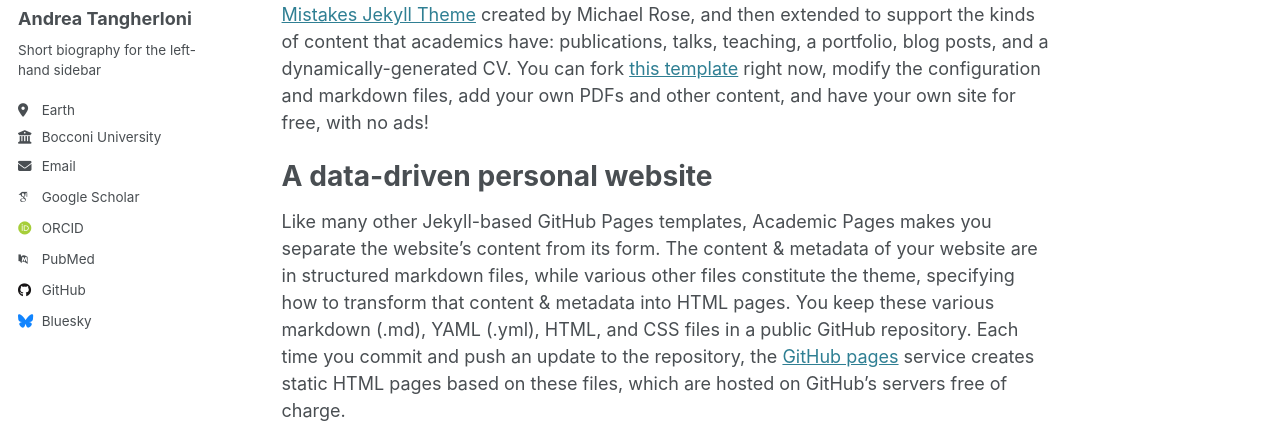
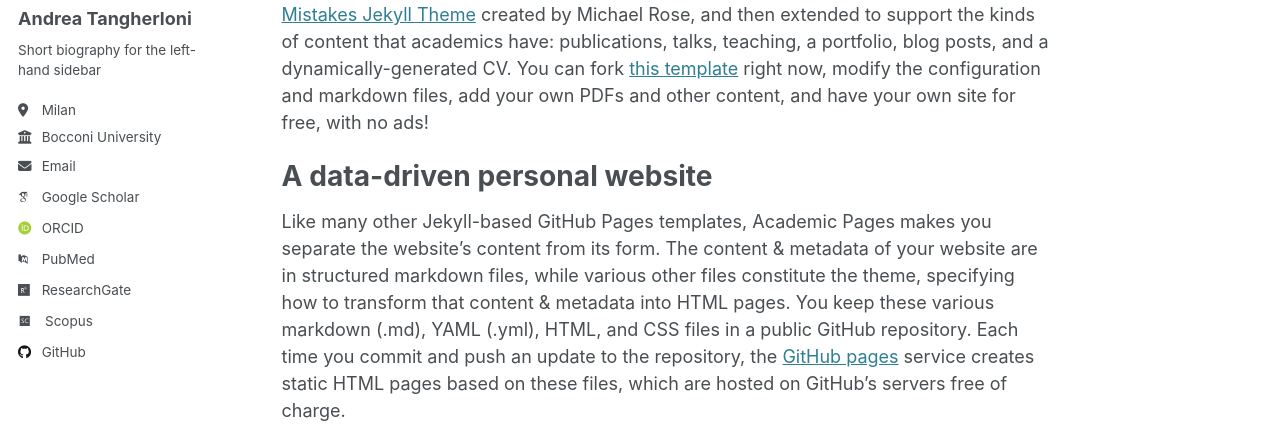
Before and after one commit to andreatangherloni/andreatangherloni.github.io, a Jekyll site: the page built from _pages/about.md, in a window 1280 px wide. Shown: the part 276-724 px from the top of the page. Built offline with Jekyll 4.4.1, drawn with Linux system fonts in a browser that asks for light colours; some web fonts are replaced.

Commit message:
Update _config.yml

```diff
--- a/_config.yml
+++ b/_config.yml
@@ -26,54 +26,54 @@ author:
   name             : "Andrea Tangherloni"
   pronouns         : # example: "she/her"
   bio              : "Short biography for the left-hand sidebar"
-  location         : "Earth"
+  location         : "Milan"
   employer         : "Bocconi University"
-  uri              : # URL
+  URI              :  "https://www.unibocconi.it/en"
   email            : "andrea.tangherlonin@unibocconi.it"
 
   # Academic websites
-  arxiv            : # URL - Update with the correct link to your profile
-  googlescholar    : "https://scholar.google.com/citations?user=PS_CX0AAAAAJ"
-  impactstory      : # URL
-  orcid            : "http://orcid.org/yourorcidurl"
-  semantic         : # URL
-  pubmed           : "https://www.ncbi.nlm.nih.gov/pubmed/?term=john+snow"
-  researchgate     : # URL
-  scopus           : # URL
+  # arxiv            : # URL - Update with the correct link to your profile
+  googlescholar    : "https://scholar.google.com/citations?user=YZk27IkAAAAJ&hl=en"
+  # impactstory      : # URL
+  orcid            : "https://orcid.org/0000-0002-5856-4453"
+  # semantic         : # URL
+  pubmed           : "https://pubmed.ncbi.nlm.nih.gov/?term=andrea+tangherloni"
+  researchgate     : "https://www.researchgate.net/profile/Andrea-Tangherloni"
+  scopus           : "https://www.scopus.com/authid/detail.uri?authorId=57189851043"
 
   # Repositories and software development
-  bitbucket        : # Username - Update with your username on the site
-  codepen          : # Username
-  dribbble         : # Username
+  # bitbucket        : # Username - Update with your username on the site
+  # codepen          : # Username
+  # dribbble         : # Username
   github           : "academicpages"
-  kaggle           : # Username
-  stackoverflow    : # User number or user number and name (i.e., use "1" or "1/jeff-atwood")
+  # kaggle           : # Username
+  # stackoverflow    : # User number or user number and name (i.e., use "1" or "1/jeff-atwood")
 
   # Social media
-  bluesky          : "bsky.app" # Replace this with you Bluesky username
-  facebook         : # Username
-  flickr           : # Username
-  foursquare       : # Username
-  goodreads        : # Username
-  google_plus      : # Username
-  keybase          : # Username
-  instagram        : # Username
-  lastfm           : # Username
-  linkedin         : # Username
-  mastodon         : # URL
-  medium           : # URL
-  pinterest        : # Username
-  soundcloud       : # Username
-  steam            : # Username
-  telegram         : # URL
-  tumblr           : # Username
-  twitter          : # Username for X / Twitter
-  vine             : # Username
-  weibo            : # Username
-  wikipedia        : # Username
-  xing             : # Username
-  youtube          : # Username
-  zhihu            : # Username
+  # bluesky          : "bsky.app" # Replace this with you Bluesky username
+  # facebook         : # Username
+  # flickr           : # Username
+  # foursquare       : # Username
+  # goodreads        : # Username
+  # google_plus      : # Username
+  # keybase          : # Username
+  # instagram        : # Username
+  # lastfm           : # Username
+  # linkedin         : # Username
+  # mastodon         : # URL
+  # medium           : # URL
+  # pinterest        : # Username
+  # soundcloud       : # Username
+  # steam            : # Username
+  # telegram         : # URL
+  # tumblr           : # Username
+  # twitter          : # Username for X / Twitter
+  # vine             : # Username
+  # weibo            : # Username
+  # wikipedia        : # Username
+  # xing             : # Username
+  # youtube          : # Username
+  # zhihu            : # Username
 
 # Publication Category - The following the list of publication categories and their headings
 publication_category:
```
